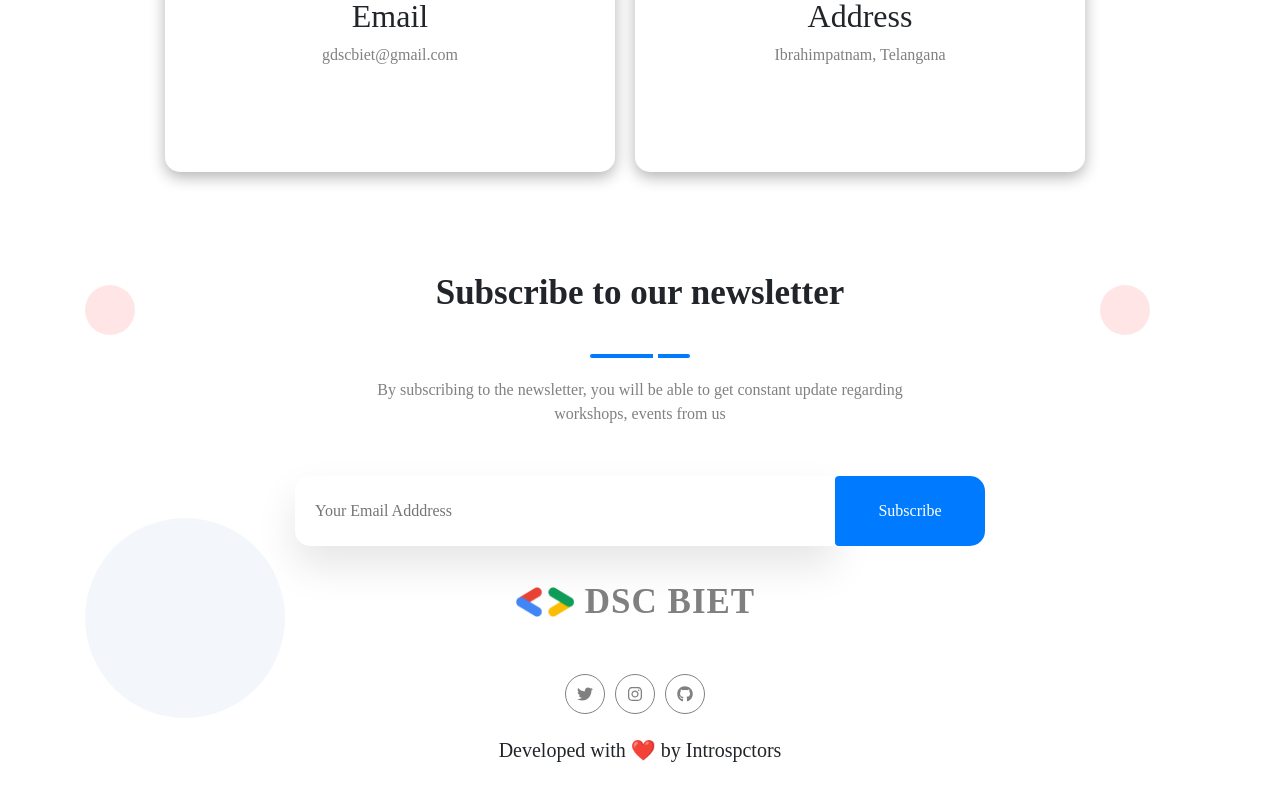
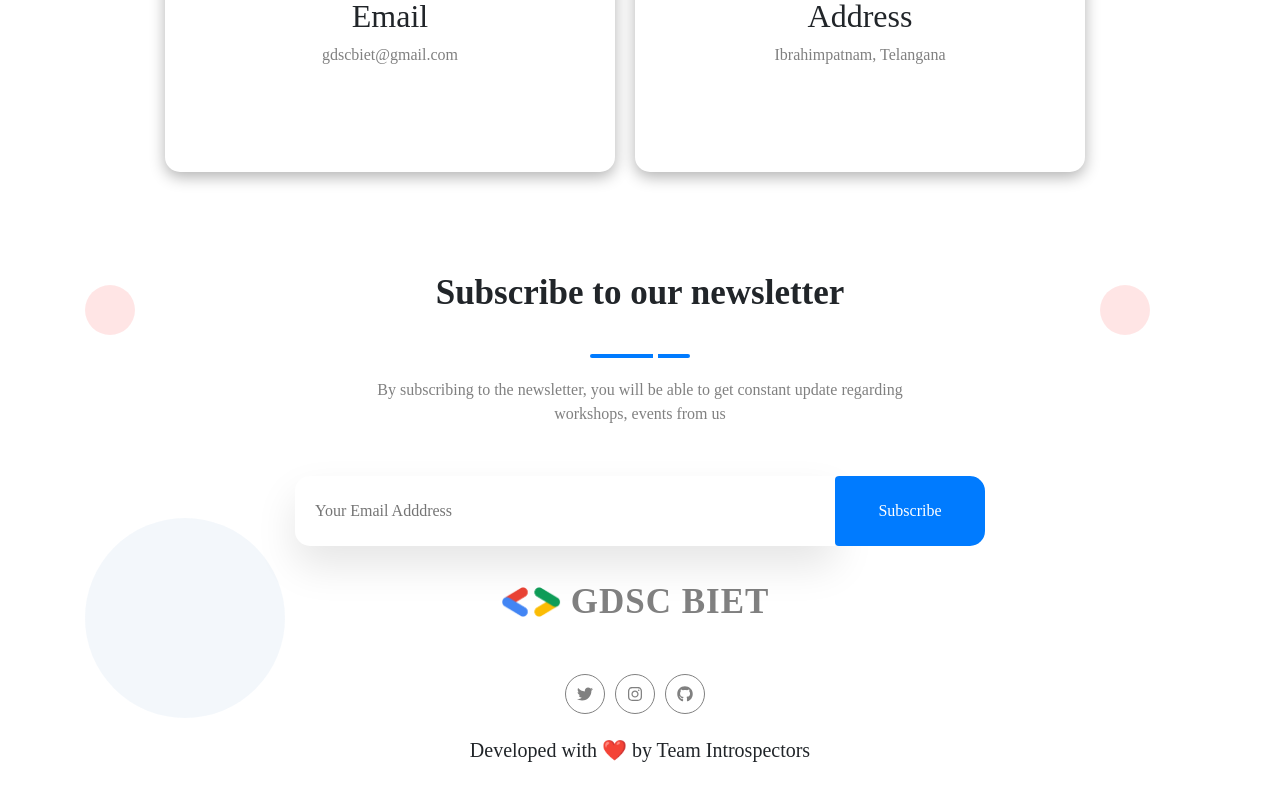
Before and after one commit to GDSC-BIET/GDSC-BIET-Website, a React (Create React App) app: page /GDSC-BIET-Website/contact in a window 1280 px wide. Shown: the part 1266-2066 px from the top of the page. Built offline with nearby package versions, Linux system fonts and the light colour scheme; a web font is replaced by a local one.

Commit message:
Updated typos in components

```diff
--- a/src/components/Footer.jsx
+++ b/src/components/Footer.jsx
@@ -50,7 +50,7 @@ const Footer = () => {
 
           <Link to="/GDSC-BIET-Website" className="link logo_img_">
             <img src={logo} alt="logo" />
-            <h1 className="text-center logo">DSC BIET</h1>
+            <h1 className="text-center logo">GDSC BIET</h1>
           </Link>
 
           <div className="d-flex justify-content-center">
@@ -86,7 +86,7 @@ const Footer = () => {
         </div>
         <div className="bottom_footer">
           <h5 className="text-center">
-            Developed with <span role="img">❤️</span> by Introspctors
+            Developed with <span role="img">❤️</span> by Team Introspectors
           </h5>
         </div>
       </div>
--- a/src/components/Navbar.jsx
+++ b/src/components/Navbar.jsx
@@ -30,7 +30,7 @@ export default function Navbar() {
               className="navbar-logo"
               onClick={closeMoblileMenu}
             >
-              <img className="logo_img" src={logo} alt="dsc logo" /> DSC BIET
+              <img className="logo_img" src={logo} alt="GDSC logo" /> GDSC BIET
             </NavLink>
 
             <div className="menu-icon" onClick={handleClick}>
```
